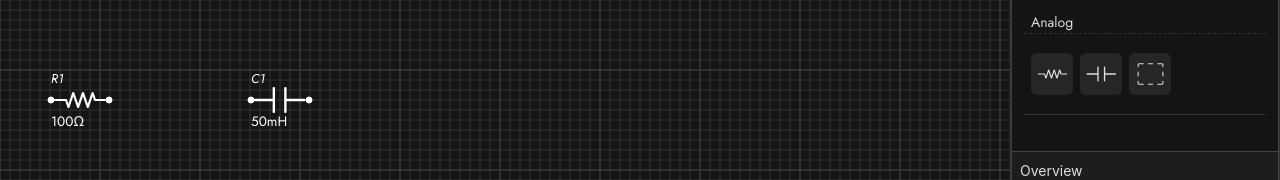
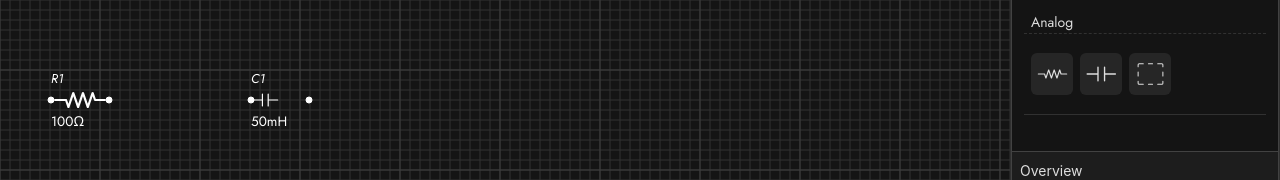
Before and after one commit to AletzMan/bitlab-circuit, a React (Vite) app: page / in a window 1280 px wide. Shown: the part 130-310 px from the top of the page. Built offline with nearby package versions, Linux system fonts and the light colour scheme.

Commit message:
refactor: Update AnalogComponent to include DiodeIcon for Capacitor type

```diff
--- a/src/components/AnalogComponent/AnalogComponent.tsx
+++ b/src/components/AnalogComponent/AnalogComponent.tsx
@@ -1,6 +1,6 @@
 import { NodeProps, Position, useReactFlow } from "@xyflow/react";
 import { ComponentNode, ComponentState, ComponentType } from "@/types";
-import { CapacitorIcon, LockIcon, ResistorIcon, UnlockIcon } from "@/icons";
+import { CapacitorIcon, DiodeIcon, LockIcon, ResistorIcon, UnlockIcon } from "@/icons";
 import styles from "./styles.module.css";
 import { Terminal } from "@/components/Terminal/Terminal";
 
@@ -28,6 +28,7 @@ export function AnalogComponent({ data: { type, value, rotation, state, isLock,
             <div style={{ transform: `rotate(${rotation}deg)` }} className={styles.icon}>
                 {type === ComponentType.Resistor && <ResistorIcon />}
                 {type === ComponentType.Capacitor && <CapacitorIcon />}
+                {type === ComponentType.Capacitor && <DiodeIcon />}
             </div>
             <span className={`${styles.value} ${rotation === 90 && styles.value_90}   ${rotation === 270 && styles.value_270}`} style={{ transform: `rotate(${rotation - rotation}deg)` }}>{value}{prefix}</span>
             <span className={`${styles.id} ${rotation === 90 && styles.value_90}   ${rotation === 270 && styles.value_270}`} style={{ transform: `rotate(${rotation - rotation}deg)` }}>{reference}</span>
```
